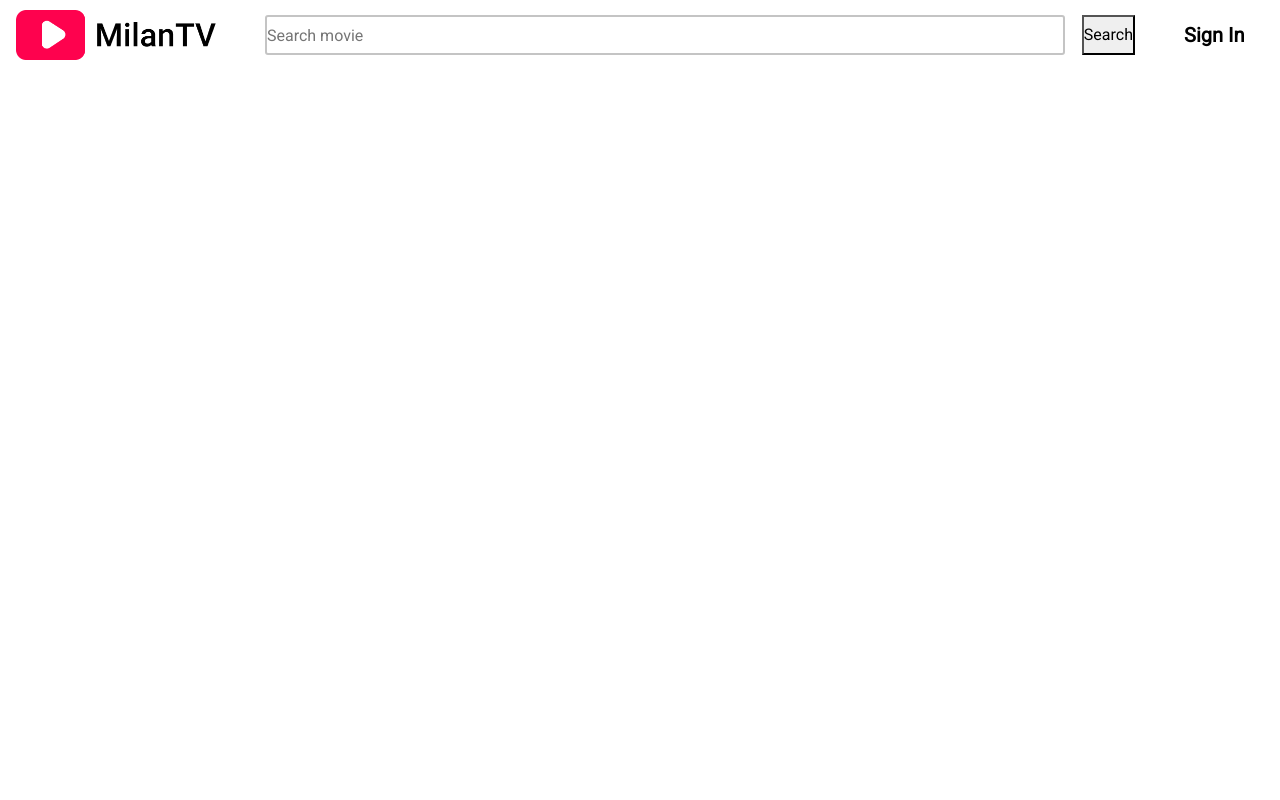
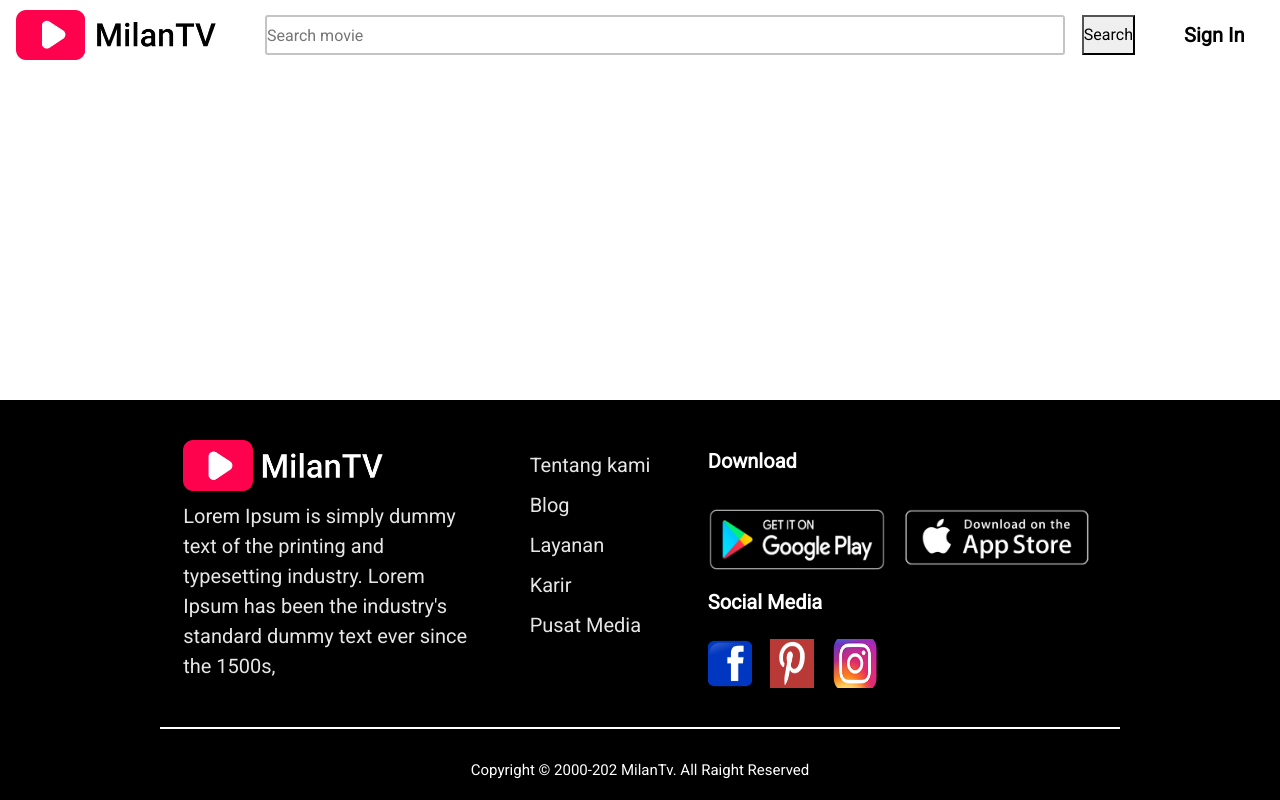
Before and after one commit to Rantikaayuning/front-end-team-d, a React (Create React App) app: page / in a window 1280 px wide. Built offline with nearby package versions, Linux system fonts and the light colour scheme.

Commit message:
adding footer

```diff
--- a/src/App.js
+++ b/src/App.js
@@ -1,11 +1,13 @@
 import "./App.css";
 import Navbar from "./Components/Navbar";
+import Footer from "./Components/Footer";
 import { Fragment } from "react";
 
 function App() {
   return (
     <Fragment>
       <Navbar />
+      <Footer />
     </Fragment>
   );
 }
--- /dev/null
+++ b/src/Assets/Styles/FooterStyle.css
@@ -0,0 +1,80 @@
+/*FOOTER*/
+.footer {
+  width: 100%;
+  height: 400px;
+  background-color: black;
+  color: #ffffff;
+  font-family: roboto;
+  display: flex;
+  flex-direction: column;
+  align-items: center;
+  position: absolute;
+  bottom: 0px;
+}
+
+.footer-container {
+  width: 75%;
+  display: flex;
+  justify-content: space-around;
+  margin-top: 40px;
+  padding-bottom: 30px;
+  border-bottom: 2px solid #ffffff;
+}
+
+.footer-logo {
+  width: 300px;
+}
+
+.footer-logo p {
+  padding-top: 10px;
+  font-size: 20px;
+  opacity: 0.9;
+}
+
+.footer-logo img {
+  width: 200px;
+}
+
+.footer-nav li {
+  list-style: none;
+  font-size: 20px;
+  padding-top: 10px;
+  opacity: 0.9;
+}
+
+.social p {
+  font-size: 20px;
+  font-weight: bold;
+  padding: 6px;
+  padding-left: 11px;
+}
+
+.social-download {
+  width: 400px;
+  display: flex;
+  justify-content: space-between;
+}
+
+.social-download img {
+  width: 200px;
+}
+
+.appStore {
+  padding-top: 6px;
+}
+
+.social-media {
+  display: flex;
+  justify-content: space-between;
+  width: 180px;
+}
+
+.social-media img {
+  width: 55px;
+  padding-left: 11px;
+}
+
+.copyright {
+  margin-top: 30px;
+  font-size: 15px;
+}
--- /dev/null
+++ b/src/Components/Footer.js
@@ -0,0 +1,46 @@
+import "../Assets/Styles/FooterStyle.css";
+import imgLogo from "../Assets/Images/footer-brand.png";
+import imgGplay from "../Assets/Images/googleplay .png";
+import imgApp from "../Assets/Images/appstore.png";
+import imgFb from "../Assets/Images/face.png";
+import imgPin from "../Assets/Images/pinter.png";
+import imgIg from "../Assets/Images/instagram.png";
+export default function Footer() {
+  return (
+    <div className="footer">
+      <div className="footer-container">
+        <div className="footer-logo">
+          <img src={imgLogo} alt="brand logo" />
+          <p>
+            Lorem Ipsum is simply dummy text of the printing and typesetting
+            industry. Lorem Ipsum has been the industry's standard dummy text
+            ever since the 1500s,
+          </p>
+        </div>
+        <ul className="footer-nav">
+          <li>Tentang kami</li>
+          <li>Blog</li>
+          <li>Layanan</li>
+          <li>Karir</li>
+          <li>Pusat Media</li>
+        </ul>
+        <div className="social">
+          <p>Download</p>
+          <div className="social-download">
+            <img src={imgGplay} alt="google play" />
+            <img className="appStore" src={imgApp} alt="app store" />
+          </div>
+          <p>Social Media</p>
+          <div className="social-media">
+            <img src={imgFb} alt="facebook" />
+            <img src={imgPin} alt="pinterest" />
+            <img src={imgIg} alt="instagram" />
+          </div>
+        </div>
+      </div>
+      <div className="copyright">
+        Copyright &copy; 2000-202 MilanTv. All Raight Reserved
+      </div>
+    </div>
+  );
+}
```
